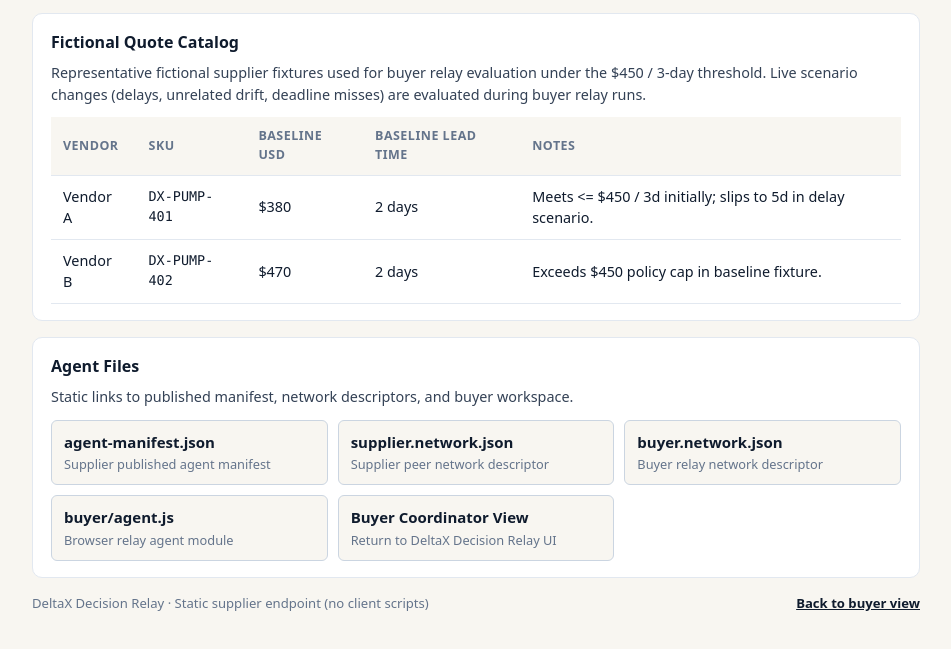
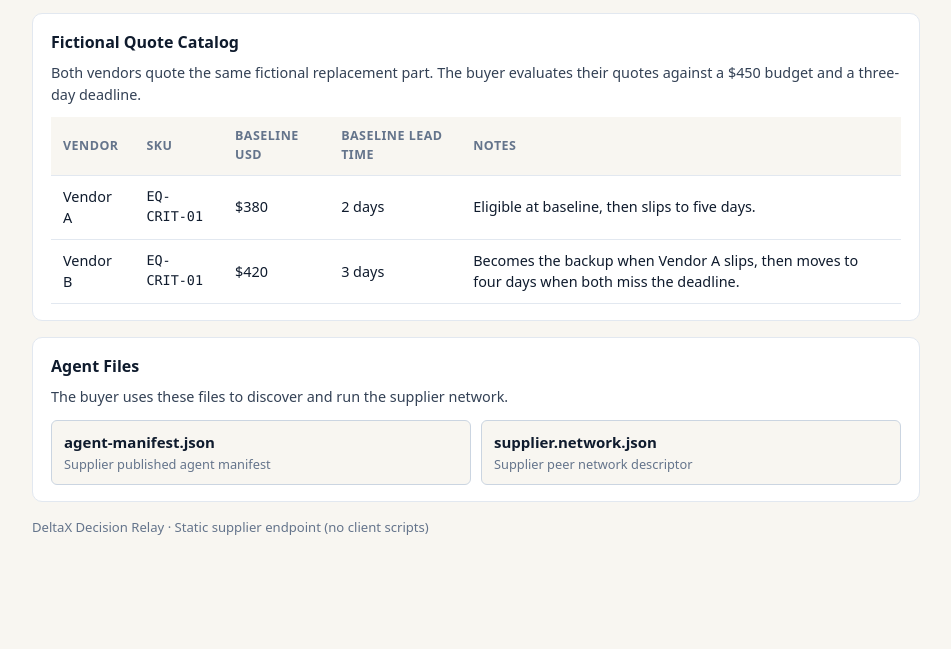
Before and after one commit to DeltaX-Kairos/deltax-decision-relay-open, a website: page public/supplier/index.html in a window 1280 px wide. Shown: the part 151-800 px from the top of the page, without its empty margins (164-1115 px from the left). Drawn offline with Linux system fonts and the light colour scheme.

Commit message:
Align the supplier page with the demo quote fixture

```diff
--- a/public/supplier/index.html
+++ b/public/supplier/index.html
@@ -151,7 +151,7 @@
     <main>
       <section class="panel" aria-labelledby="catalog-heading">
         <h2 id="catalog-heading">Fictional Quote Catalog</h2>
-        <p class="note">Representative fictional supplier fixtures used for buyer relay evaluation under the $450 / 3-day threshold. Live scenario changes (delays, unrelated drift, deadline misses) are evaluated during buyer relay runs.</p>
+        <p class="note">Both vendors quote the same fictional replacement part. The buyer evaluates their quotes against a $450 budget and a three-day deadline.</p>
         <div class="table-wrap">
           <table>
             <thead>
@@ -166,17 +166,17 @@
             <tbody>
               <tr>
                 <td>Vendor A</td>
-                <td class="mono">DX-PUMP-401</td>
+                <td class="mono">EQ-CRIT-01</td>
                 <td>$380</td>
                 <td>2 days</td>
-                <td>Meets &lt;= $450 / 3d initially; slips to 5d in delay scenario.</td>
+                <td>Eligible at baseline, then slips to five days.</td>
               </tr>
               <tr>
                 <td>Vendor B</td>
-                <td class="mono">DX-PUMP-402</td>
-                <td>$470</td>
-                <td>2 days</td>
-                <td>Exceeds $450 policy cap in baseline fixture.</td>
+                <td class="mono">EQ-CRIT-01</td>
+                <td>$420</td>
+                <td>3 days</td>
+                <td>Becomes the backup when Vendor A slips, then moves to four days when both miss the deadline.</td>
               </tr>
             </tbody>
           </table>
@@ -185,7 +185,7 @@
 
       <section class="panel" aria-labelledby="files-heading" style="margin-top: 16px;">
         <h2 id="files-heading">Agent Files</h2>
-        <p class="note">Static links to published manifest, network descriptors, and buyer workspace.</p>
+        <p class="note">The buyer uses these files to discover and run the supplier network.</p>
         <ul class="links">
           <li>
             <a href="./agent-manifest.json">
@@ -199,31 +199,12 @@
               <span class="link-desc">Supplier peer network descriptor</span>
             </a>
           </li>
-          <li>
-            <a href="../buyer/buyer.network.json">
-              buyer.network.json
-              <span class="link-desc">Buyer relay network descriptor</span>
-            </a>
-          </li>
-          <li>
-            <a href="../buyer/agent.js">
-              buyer/agent.js
-              <span class="link-desc">Browser relay agent module</span>
-            </a>
-          </li>
-          <li>
-            <a href="../buyer/index.html">
-              Buyer Coordinator View
-              <span class="link-desc">Return to DeltaX Decision Relay UI</span>
-            </a>
-          </li>
         </ul>
       </section>
     </main>
 
     <footer class="footer">
       <span>DeltaX Decision Relay · Static supplier endpoint (no client scripts)</span>
-      <a href="../buyer/index.html">Back to buyer view</a>
     </footer>
   </div>
 </body>
```
